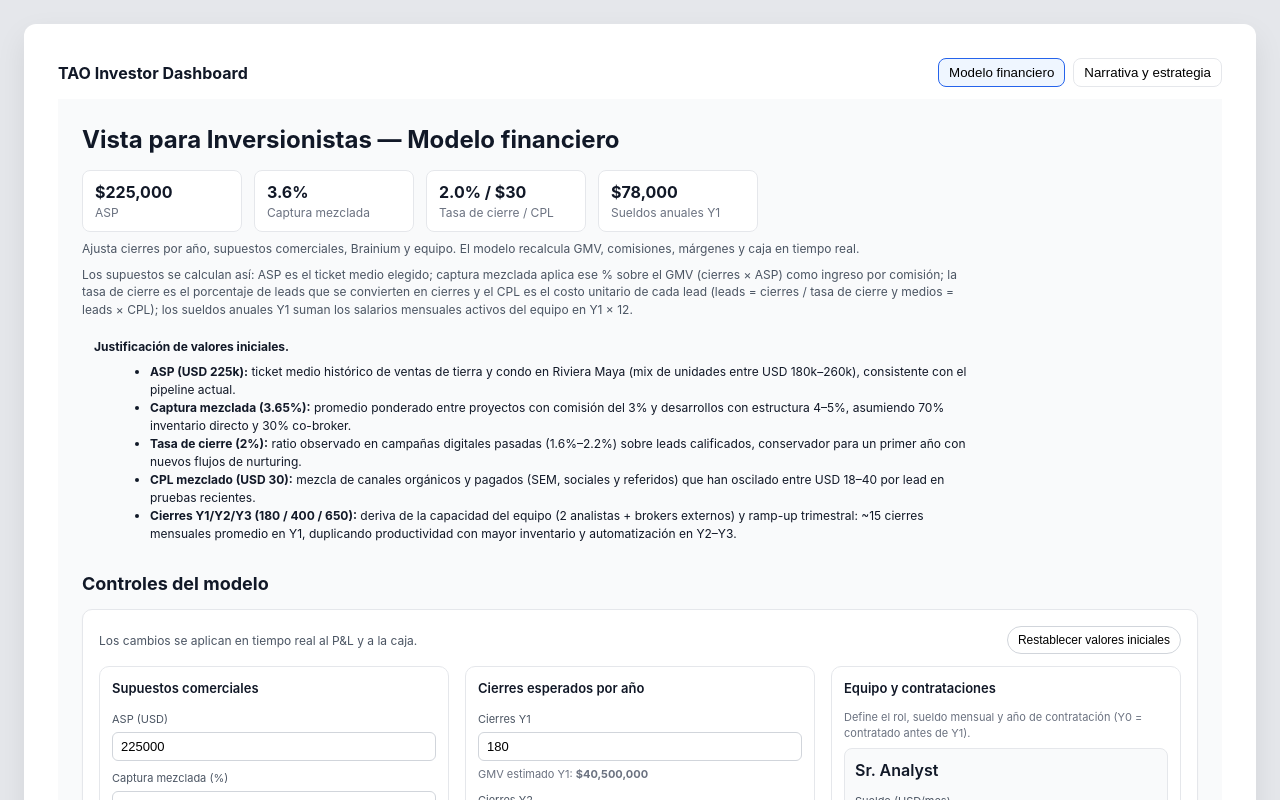
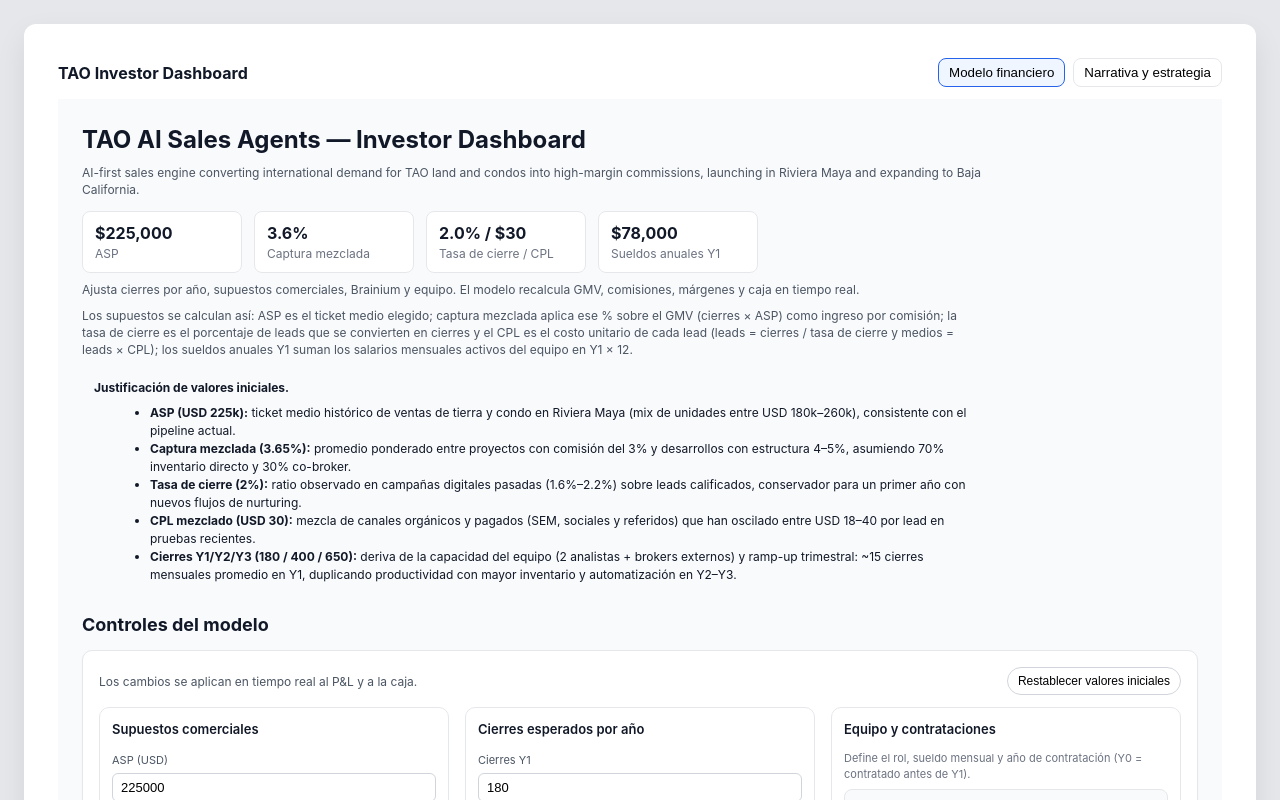
Before and after one commit to Tao2025-code/tao-ai-sales-agent, a React (Vite) app in the folder tao-ai-sales-agents/: page / in a window 1280 px wide. Shown: the top 800 px of the page. Built offline with nearby package versions, Linux system fonts and the light colour scheme.

Commit message:
Update investor dashboard heading and subtitle

```diff
--- a/tao-ai-sales-agents/src/TaoDashboard.tsx
+++ b/tao-ai-sales-agents/src/TaoDashboard.tsx
@@ -622,7 +622,11 @@
     <div style={styles.wrap}>
       {/* Header */}
       <header style={styles.header}>
-        <h1 style={styles.h1}>Vista para Inversionistas — Modelo financiero</h1>
+        <h1 style={styles.h1}>TAO AI Sales Agents — Investor Dashboard</h1>
+        <div style={{ ...styles.headNote, marginTop: 6 }}>
+          AI-first sales engine converting international demand for TAO land and condos into
+          high-margin commissions, launching in Riviera Maya and expanding to Baja California.
+        </div>
         <div style={styles.headStats}>
           <KeyStat label="ASP" value={usd0(asp)} />
           <KeyStat label="Captura mezclada" value={pct1(capture)} />
```
